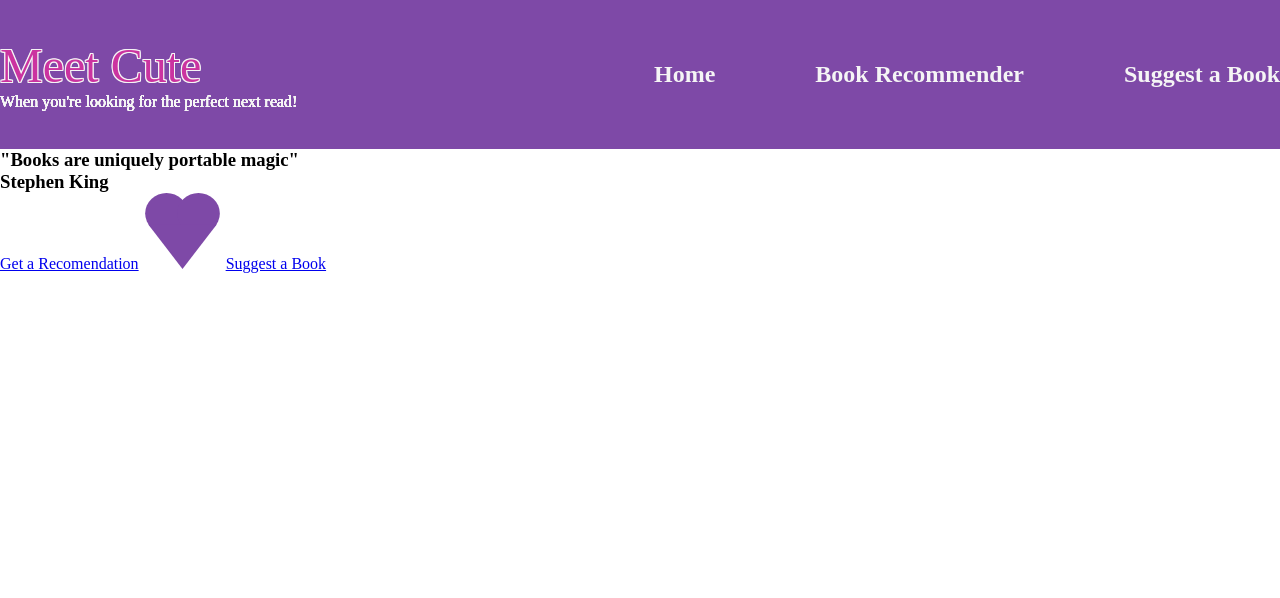
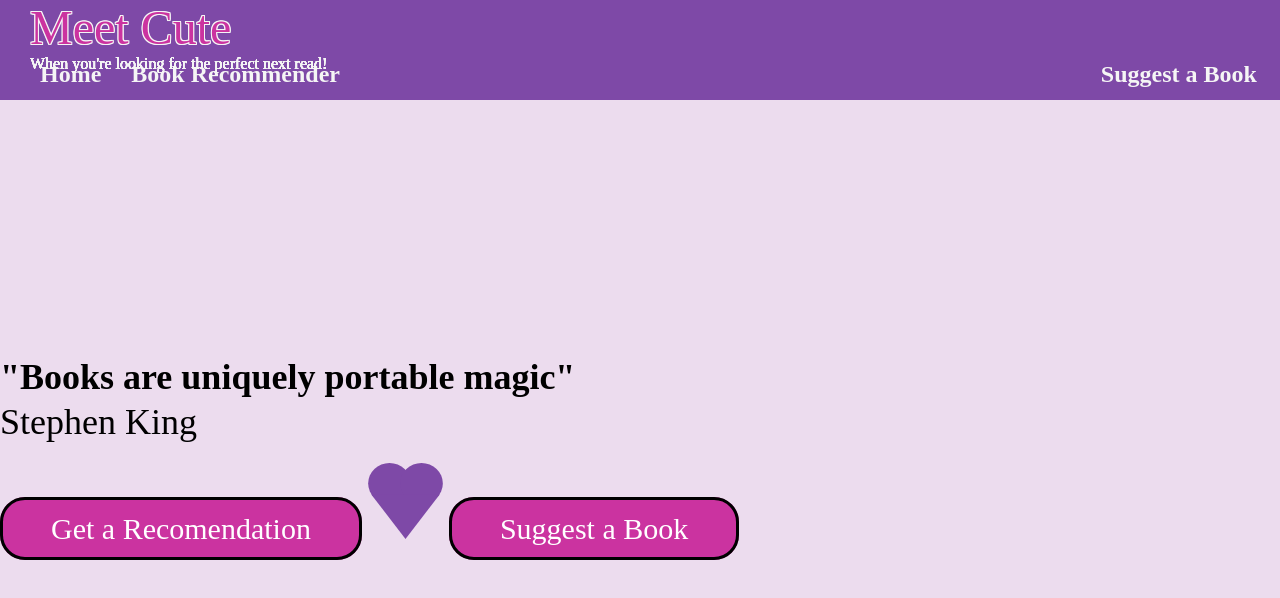
Before and after one commit to mackgross/meet_cute, a plain HTML site: page index.html in a window 1280 px wide. Drawn offline with Linux system fonts and the light colour scheme; a web font is replaced by a local one.

Commit message:
formatting

```diff
--- a/style.css
+++ b/style.css
@@ -11,7 +11,11 @@ body {
 
 .nav-container {
     background: #7E49A7;
-    height: 149px;
+    height: 100px;
+}
+
+.wrapper {
+    width: 1200px;
 }
 
 nav {
@@ -26,6 +30,12 @@ nav ul {
 }
 
 nav .logo {
+    margin-left: 30px;
+    position: absolute;
+    left: 0%;
+    right: 66.29%;
+    top: 0%;
+    bottom: 1.34%;
     font-family: 'Pacifico';
     font-style: normal;
     font-weight: 400;
@@ -61,11 +71,14 @@ nav .slogan {
 
 .nav-items li {
     list-style: none;
-    margin-right: 100px;
+    margin-right: 30px;
 }
 
 .nav-items li:nth-last-of-type(1) {
     margin: 0;
+    position: absolute;
+    left: 86%;
+    right: 0.87%;
 }
 
 .nav-items li a {
@@ -76,3 +89,52 @@ nav .slogan {
     font-size: 24px;
     text-decoration: none;
 }
+
+/* Header */
+
+.header-container {
+    background: rgba(221, 193, 225, 0.56);
+    background-size: contain;
+    height: calc(100vh - 100px);
+    display: flex;
+    align-items: center;
+}
+
+header {
+    align-items: center;
+}
+
+header h3 {
+    font-family: 'Mulish';
+    font-style: normal;
+    font-weight: 700;
+    font-size: 36px;
+    line-height: 45px;
+    display: flex;
+    align-items: center;
+    text-align: center;
+    color: #000000;
+}
+
+header h4 {
+    font-family: 'Mulish';
+    font-style: normal;
+    font-weight: 400;
+    font-size: 36px;
+    line-height: 45px;
+    display: flex;
+    align-items: center;
+    text-align: center;
+
+    color: #000000;
+}
+
+header a {
+    color: #FFFFFF;
+    font-size: 30px;
+    text-decoration: none;
+    background: #CB33A0;
+    border: 3px solid #000000;
+    border-radius: 25px;
+    padding: 12px 48px;
+}
```
Also changed, not shown: index.html (+1 -3 lines).
